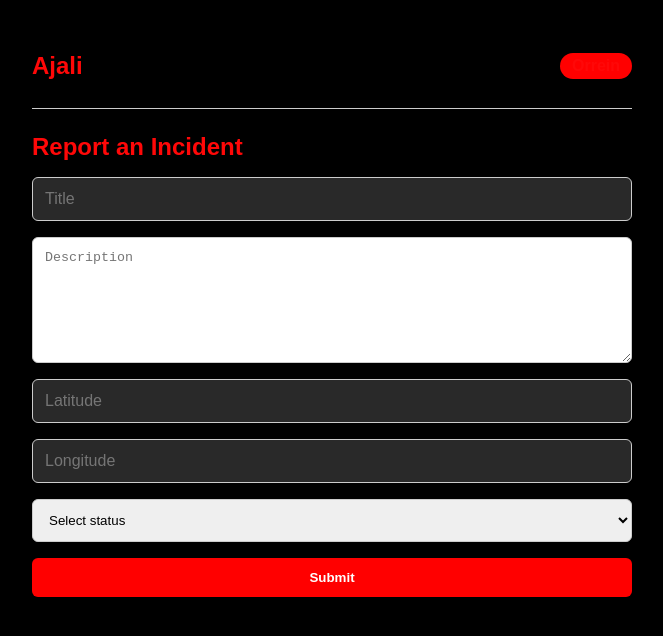
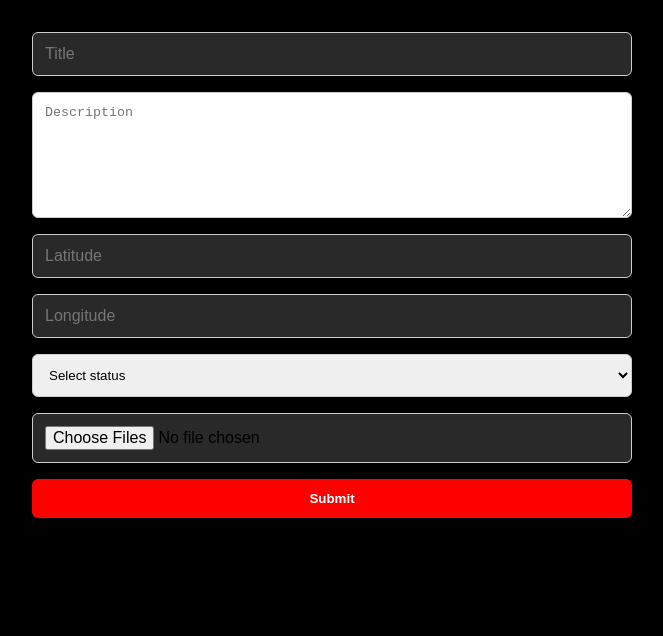
Before and after one commit to sal3hs-git/ajali-frontend2, a React (Vite) app: page /register in a window 1280 px wide. Shown: the top 636 px of the page, without its empty margins (308-971 px from the left). Built offline with nearby package versions, Linux system fonts and the light colour scheme.

Commit message:
integrated register incidents with backend

```diff
--- a/src/pages/RegisterPage.jsx
+++ b/src/pages/RegisterPage.jsx
@@ -1,4 +1,3 @@
-
 import { useForm } from "react-hook-form";
 import { useState } from "react";
 import { Link } from "react-router-dom";
@@ -8,25 +7,24 @@
   const [message, setMessage] = useState("");
 
   const onSubmit = async (data) => {
-    // Convert latitude and longitude to numbers
-    const payload = {
-      title: data.title,
-      description: data.description,
-      latitude: parseFloat(data.latitude),
-      longitude: parseFloat(data.longitude),
-      status: data.status,
-    };
+    const formData = new FormData();
+    formData.append("title", data.title);
+    formData.append("description", data.description);
+    formData.append("latitude", data.latitude.toString());
+    formData.append("longitude", data.longitude.toString());
 
-console.log("📤 Submitting Incident:", payload);
+formData.append("status", data.status);
+
+// Append media files
+for (let i = 0; i < data.media.length; i++) {
+  formData.append("media", data.media[i]);
+}
 
 try {
   const response = await fetch("http://localhost:5000/incidents", {
     method: "POST",
-    headers: {
-      "Content-Type": "application/json",
-    },
     credentials: "include",
-    body: JSON.stringify(payload),
+    body: formData, // No need for Content-Type header with FormData
   });
 
   const result = await response.json();
@@ -48,50 +46,28 @@
 
   return (
     <div style={styles.container}>
-      <header style={styles.header}>
-        <h2>Ajali</h2>
-        <span style={styles.userTag}>Orrein</span>
-      </header>
-
-  <h3 style={styles.title}>Report an Incident</h3>
+      {/* ... header and title unchanged ... */}
 
   <form onSubmit={handleSubmit(onSubmit)} style={styles.form}>
-    <input
-      type="text"
-      placeholder="Title"
-      {...register("title")}
-      style={styles.input}
-      required
-    />
-
-    <textarea
-      placeholder="Description"
-      {...register("description")}
-      style={styles.textarea}
-      required
-    />
-
-    <input
-      type="text"
-      placeholder="Latitude"
-      {...register("latitude")}
-      style={styles.input}
-      required
-    />
-
-    <input
-      type="text"
-      placeholder="Longitude"
-      {...register("longitude")}
-      style={styles.input}
-      required
-    />
+    <input type="text" placeholder="Title" {...register("title")} style={styles.input} required />
+    <textarea placeholder="Description" {...register("description")} style={styles.textarea} required />
+    <input type="text" placeholder="Latitude" {...register("latitude")} style={styles.input} required />
+    <input type="text" placeholder="Longitude" {...register("longitude")} style={styles.input} required />
 
     <select {...register("status")} style={styles.input} required>
       <option value="">Select status</option>
       <option value="open">Open</option>
       <option value="closed">Closed</option>
     </select>
+
+    {/* Add media file input here */}
+    <input
+      type="file"
+      multiple
+      accept="image/*,video/*"
+      {...register("media")}
+      style={styles.input}
+    />
 
     <button type="submit" style={styles.button}>Submit</button>
     {message && <p style={styles.success}>{message}</p>}
```
